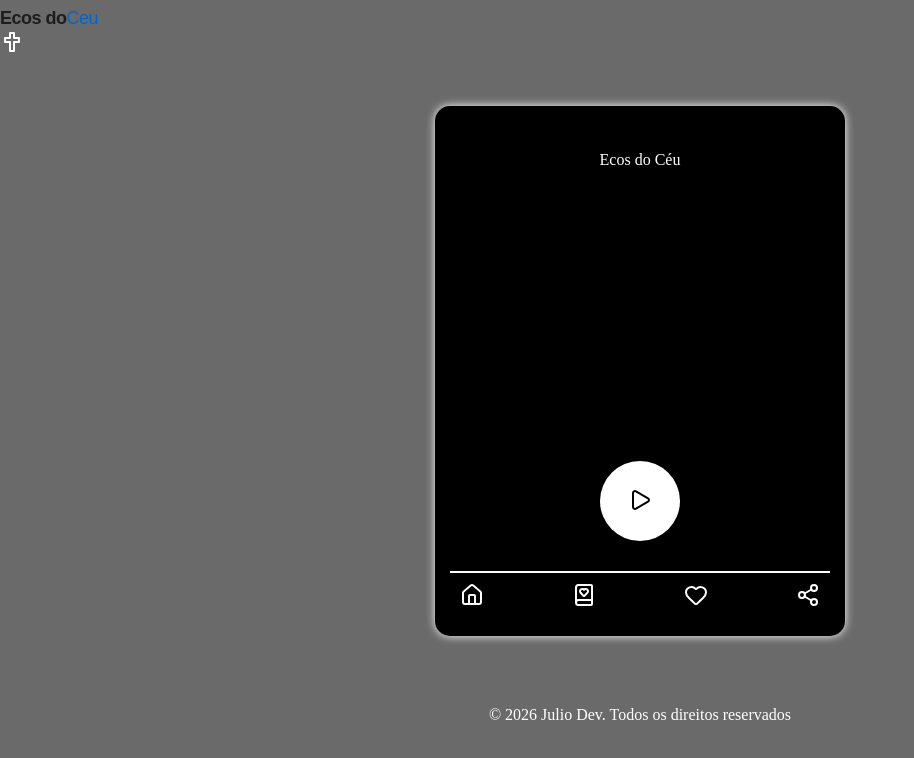
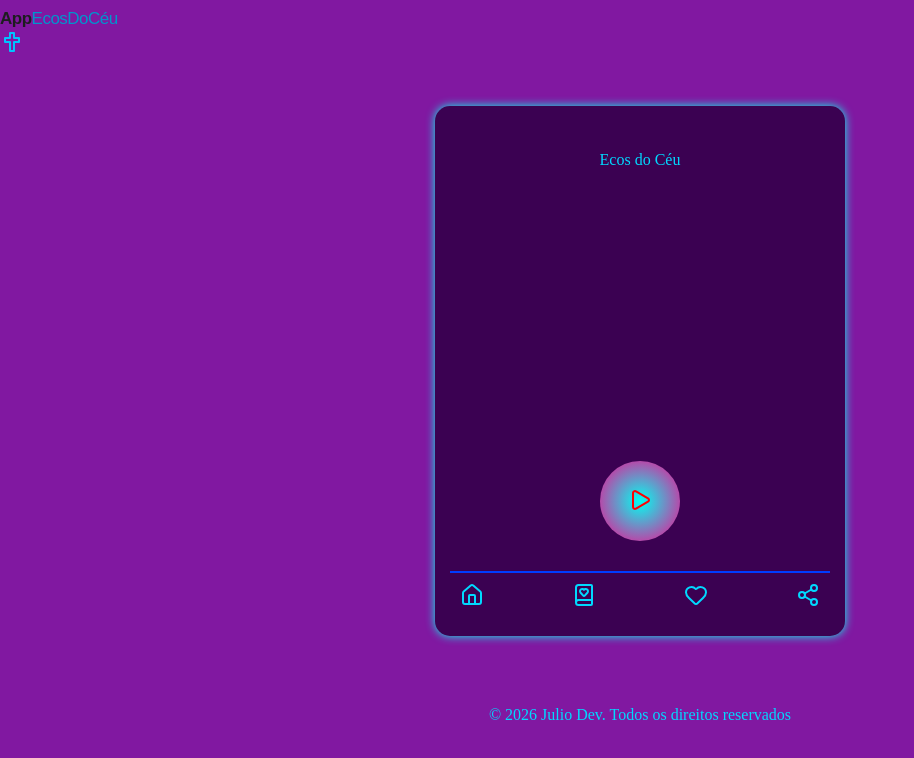
Before and after one commit to Otavi01210/Ecos-do-ceu, a plain HTML site: page index.html in a window 1280 px wide. Shown: the whole page, without its empty margins (0-914 px from the left). Drawn offline with Linux system fonts and the light colour scheme.

Commit message:
V.12
V 12

```diff
--- a/index.html
+++ b/index.html
@@ -13,9 +13,9 @@
     <header>
         <spanid="logo"><svg viewBox="0 0 120 20" height="20" xmlns="http://www.w3.org/2000/svg" class="app-logo"
                 style="display: block;">
-                <text x="0" y="14" font-family="Arial, sans-serif" font-weight="bold" font-size="18"
+                <text x="0" y="14" font-family="Arial, sans-serif" font-weight="bold" font-size="17"
                     letter-spacing="-0.5" fill="#1d1d1f">
-                    Ecos do<tspan font-weight="300" fill="#0066cc">Ceu</tspan>
+                    App<tspan font-weight="200" fill="#0096cc">EcosDoCéu</tspan>
                 </text>
             </svg></span>
             <a id="menu"><svg xmlns="http://www.w3.org/2000/svg" width="24" height="24" viewBox="0 0 24 24" fill="none"
--- a/style.css
+++ b/style.css
@@ -6,21 +6,21 @@
 }
 
 body{
-    background-color : rgb(106, 106, 106);/*mudar*/
-    color: rgb(255, 255, 255);/*mudar*/
+    background-color : rgb(129, 24, 161);/*mudar*/
+    color: rgb(0, 217, 255);/*mudar*/
     display:flex;
     justify-content : center;
     align-items : center;
 }
 #app{
-    background : rgb(0, 0, 0);/*mudar*/
+    background : rgb(59, 1, 82);/*mudar*/
     display:flex;
     flex-direction:column;
     width:380px;/*mudar*/
     height:500px;/*mudar*/
     padding:15px;/*mudar*/
     border-radius: 15px;
-    box-shadow:0 0 10px rgb(255, 255, 255);/*mudar*/
+    box-shadow:0 0 10px rgb(0, 255, 234);/*mudar*/
 }
 main{
     padding : 30px;
@@ -31,7 +31,7 @@ main{
     text-align : center;
 }
 nav{
-    border-top : 2px solid rgb(255, 255, 255);
+    border-top : 2px solid rgb(0, 60, 255);
     display : flex;
     align-items : center;
     padding : 10px;
@@ -51,12 +51,12 @@ body{
 button{
     width:80px;/*m*/
     height:80px;
-    background:radial-gradient(circle,rgb(255, 255, 255),rgb(255, 255, 255));/*m*/
+    background:radial-gradient(circle,rgb(0, 255, 242),rgb(255, 0, 140));/*m*/
     border-radius:50%;
     border:none;
     cursor:pointer;
     margin-top:auto;
-    color:rgb(0, 0, 0);/*m*/
+    color:rgb(255, 0, 0);/*m*/
     transition:0.3s;
 }
 button:hover{
@@ -81,7 +81,7 @@ body{
     margin: 50px;
 }
 header{
-    color:rgb(255, 255, 255);
+    color:rgb(0, 195, 255);
     position: fixed;
     top: 0;
     display: flex;
```
